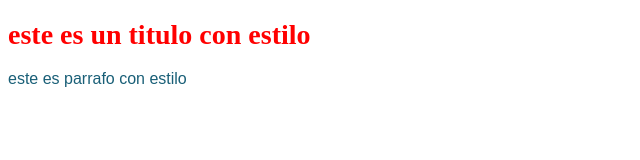
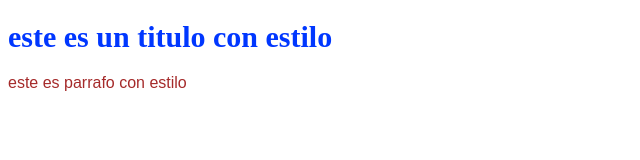
Before and after one commit to keneth121/Proyecto-1, a plain HTML site: page index.html in a window 1280 px wide. Shown: the whole page, without its empty margins (0-640 px from the left). Drawn offline with Linux system fonts and the light colour scheme.

Commit message:
css a nivel de pagina

```diff
--- a/index.html
+++ b/index.html
@@ -2,10 +2,21 @@
 <html>
     <head>
         <title> archivo CSS</title>
+
     </head>
+    <style>
+        h1{
+            color: rgb(0, 55, 255);
+            font-size: 30px;
+    }
+    p{
+        color: brown;
+        font-family: Arial, Helvetica, sans-serif;
+    }
+    </style>
     <body>
-<h1 style="color: rgb(255, 0, 0);font-size: 28px;"> este es un titulo con estilo</h1>
-<p style="color: rgb(25, 95, 119); font-family: sans-serif;">este es parrafo con estilo</p>
+<h1> este es un titulo con estilo</h1>
+<p>este es parrafo con estilo</p>
 
     </body>
 </html>
```
